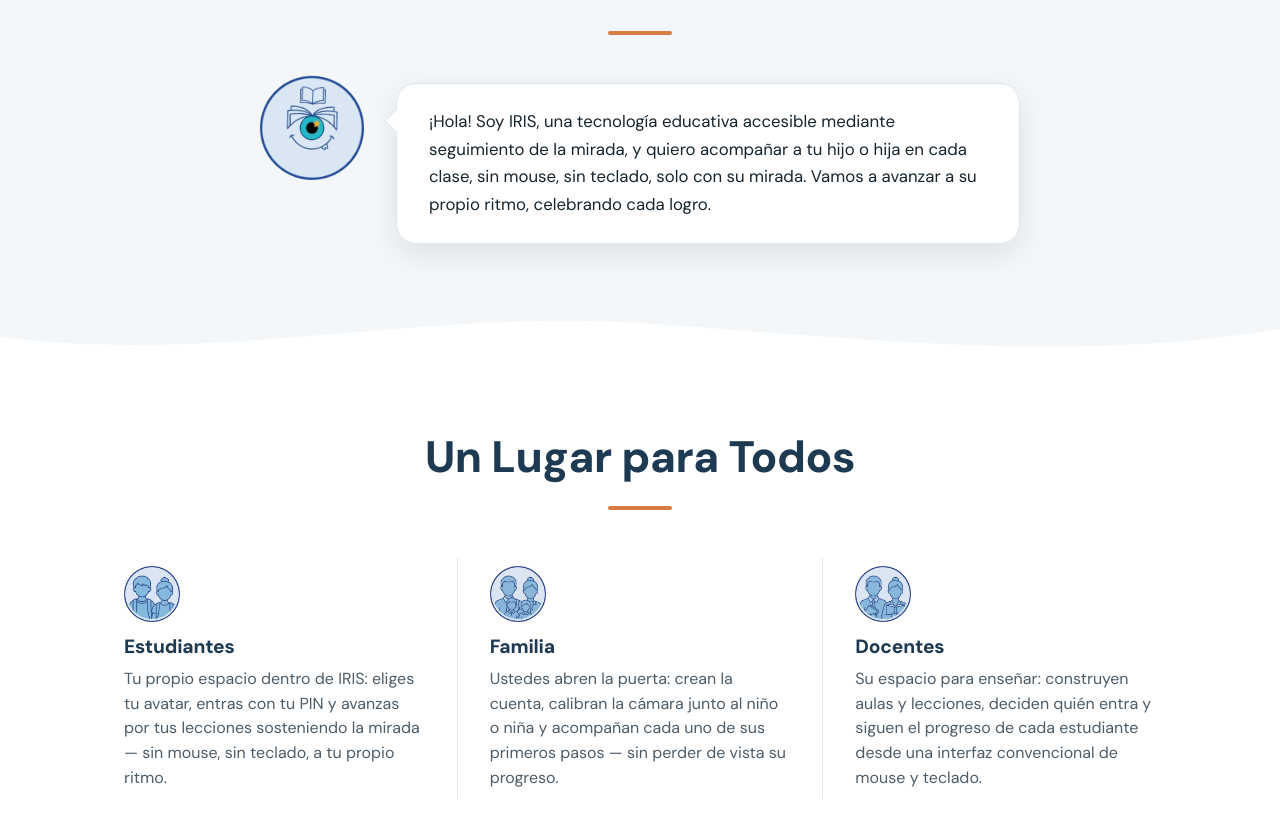
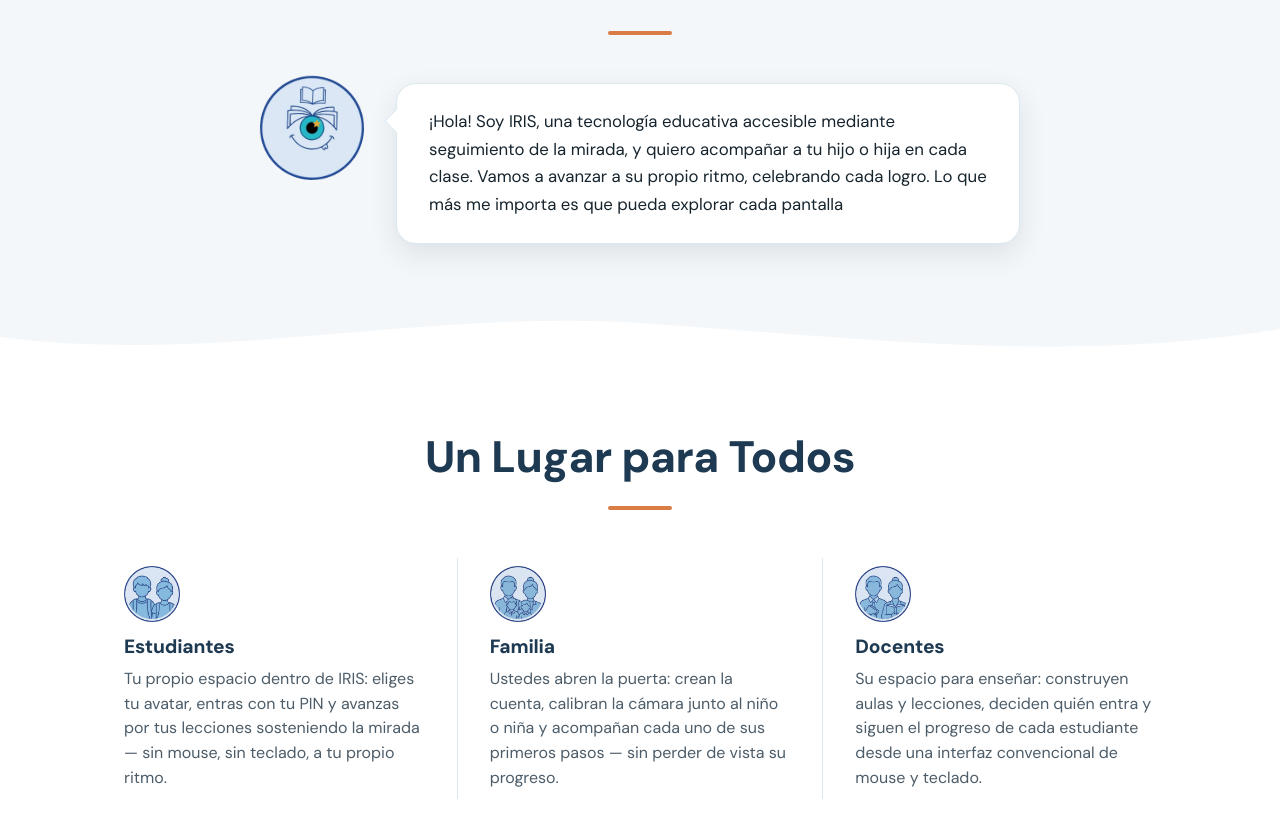
Before and after one commit to danorasys/project-iris, a React (Vite) app in the folder apps/web/: page / in a window 1280 px wide. Shown: the part 815-1653 px from the top of the page. Built offline with nearby package versions, Linux system fonts and the light colour scheme; no server answers; a web font is replaced by a local one.

Commit message:
feat: landing - rephrase Meet IRIS message to drop input-method framing and emphasize educational autonomy

```diff
--- a/apps/web/src/features/landing/MeetIris.tsx
+++ b/apps/web/src/features/landing/MeetIris.tsx
@@ -3,7 +3,7 @@ import logoIris from "@/assets/landing/logo-iris.png";
 import styles from "./MeetIris.module.css";
 
 const IRIS_MESSAGE =
-  "¡Hola! Soy IRIS, una tecnología educativa accesible mediante seguimiento de la mirada, y quiero acompañar a tu hijo o hija en cada clase, sin mouse, sin teclado, solo con su mirada. Vamos a avanzar a su propio ritmo, celebrando cada logro. Lo que más me importa es que pueda explorar cada pantalla por sí mismo, eligiendo y avanzando solo, para que pueda visionar su propio camino educativo, de la mano de su familia, sus docentes y mía.";
+  "¡Hola! Soy IRIS, una tecnología educativa accesible mediante seguimiento de la mirada, y quiero acompañar a tu hijo o hija en cada clase. Vamos a avanzar a su propio ritmo, celebrando cada logro. Lo que más me importa es que pueda explorar cada pantalla con decisión y orientación educativa, eligiendo y avanzando a su manera, para que pueda visionar su propio camino educativo, de la mano de su familia, sus docentes y mía.";
 
 const TYPING_SPEED_MS = 20;
 
```
